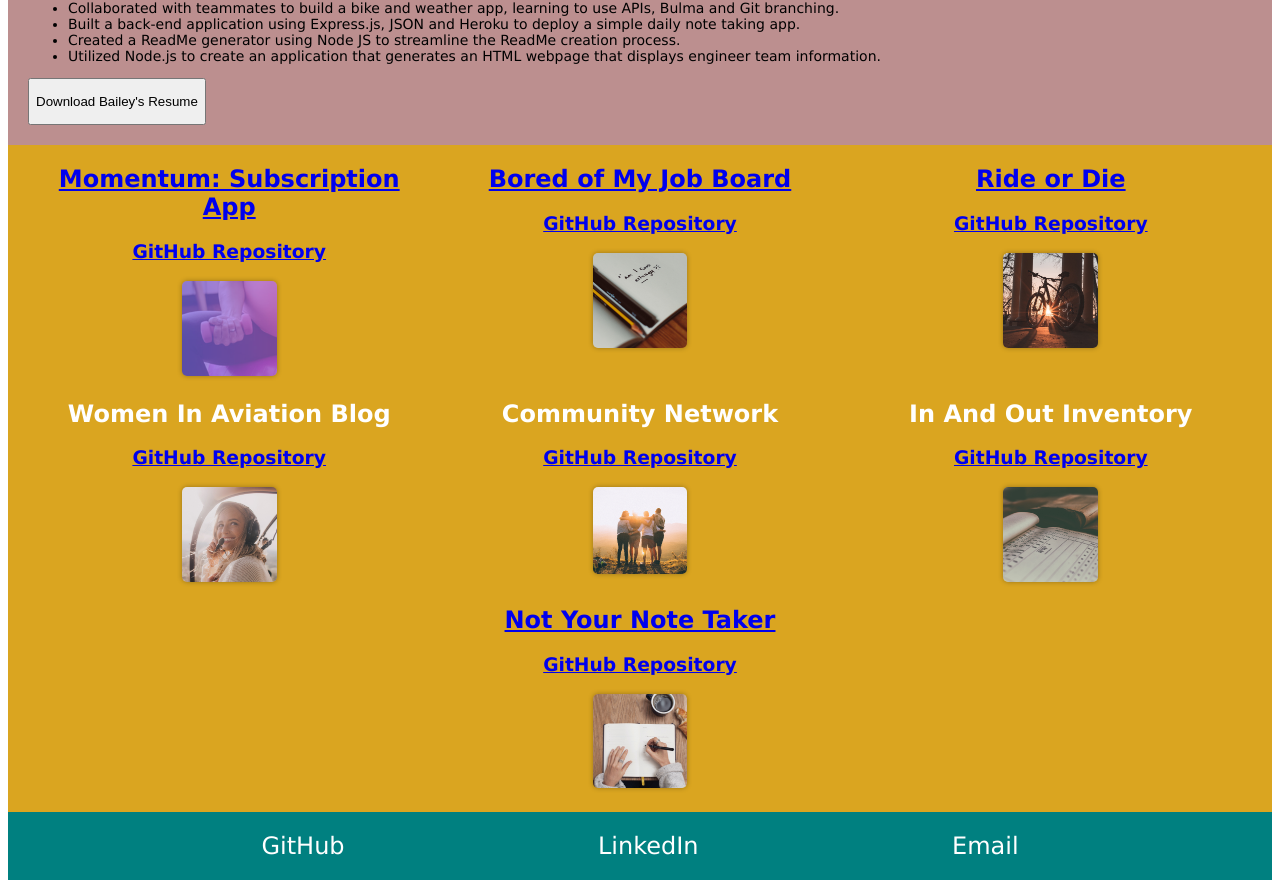
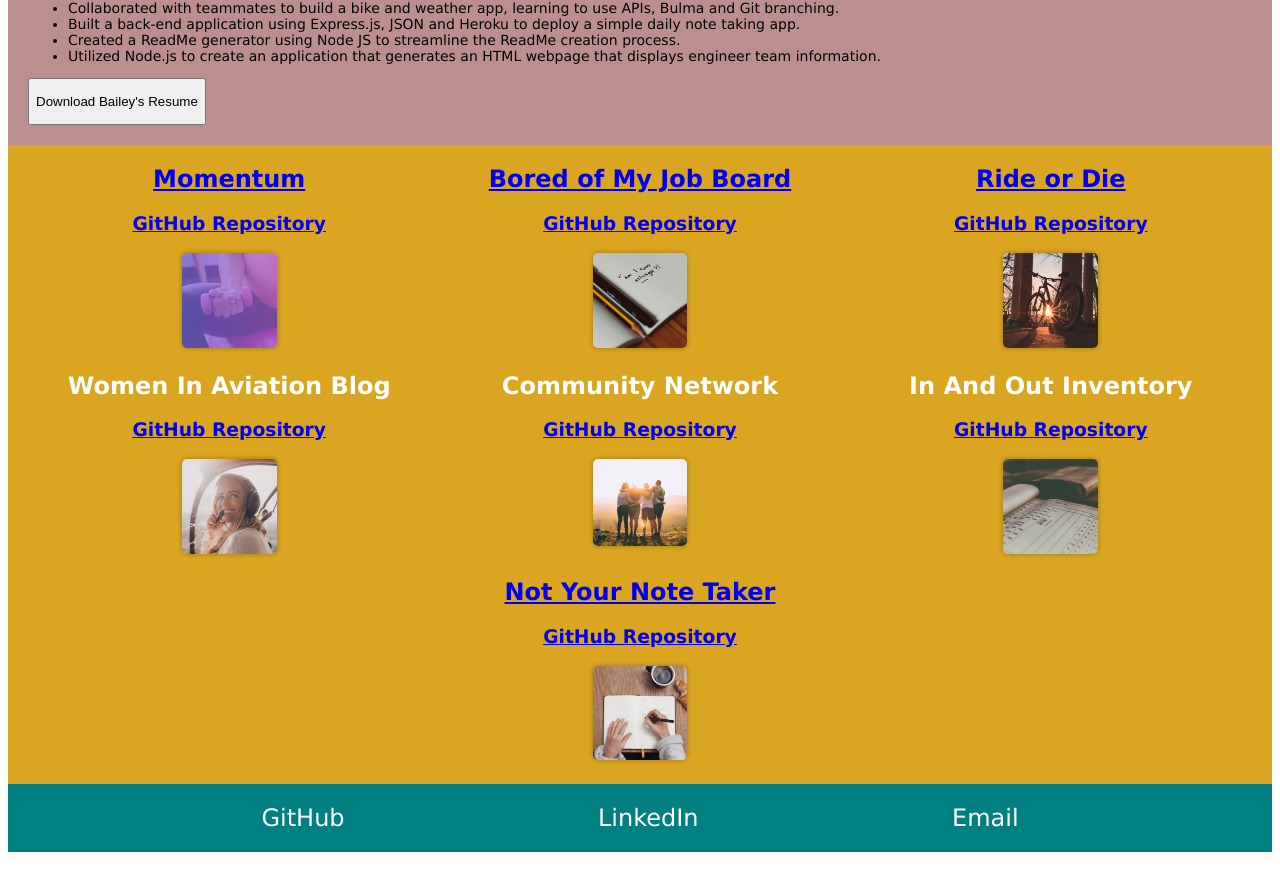
Before and after one commit to skyeflier/meet-bailey, a React (Create React App) app: page /portfolio in a window 1280 px wide. Shown: the part 1451-2339 px from the top of the page. After the commit the page ends 2311 px from the top, so only its background shows below. Built offline with nearby package versions, Linux system fonts and the light colour scheme.

Commit message:
udpated title of momentum

```diff
--- a/src/components/Portfolio/Portfolio.js
+++ b/src/components/Portfolio/Portfolio.js
@@ -45,7 +45,7 @@ function Portfolio() {
         <div id="portfolio" style={styles.portfolioStyles} className="portfolio">
             <div style={styles.itemStyles}>
                 <section>
-                    <h2 style={styles.titleStyles}><a href="https://momentum-v1.herokuapp.com/" target="_blank">Momentum: Subscription App</a></h2>
+                    <h2 style={styles.titleStyles}><a href="https://momentum-v1.herokuapp.com/" target="_blank">Momentum</a></h2>
                     <h3 style={styles.titleStyles}><a href="https://github.com/skyeflier/momentum" target="_blank">GitHub Repository</a></h3>
                     <img src={MomentumImage} alt="Momentum" style={styles.imageStyles} />
                 </section>
```
